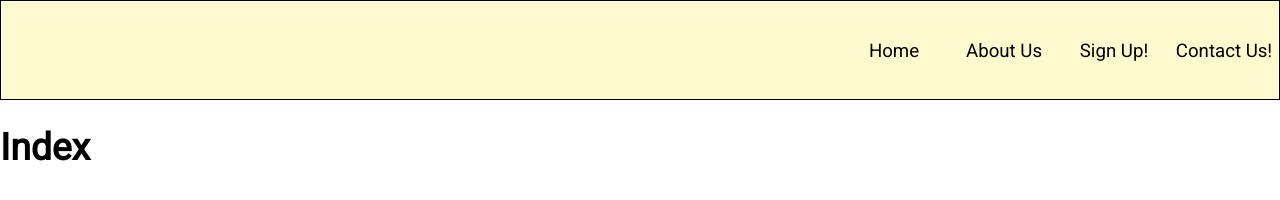
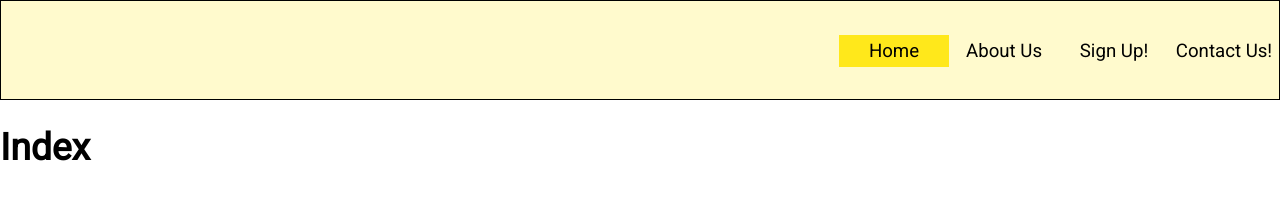
Before and after one commit to team-wunderlist/splashPageBrandon, a plain HTML site: page index.html in a window 1280 px wide. Drawn offline with Linux system fonts and the light colour scheme.

Commit message:
WIP: Added in navbar functionality to automatically highlight current page

```diff
--- a/js/components/nav/NavBar.js
+++ b/js/components/nav/NavBar.js
@@ -4,13 +4,16 @@ import NavData from '../../dbs/nav.js'
 export default class NavBar{
     constructor(element){
         this.head=element
+
+        this.currentPage=window.location.pathname
+
         this.root=this.head.querySelector('nav')
 
         this.compContainer=document.createElement('section')
         this.compContainer.classList.add('navContainer','hide')
         this.root.appendChild(this.compContainer)
 
-        this.components=NavData.paths.map(data=>new NavComponent(data))
+        this.components=NavData.paths.map(data=>new NavComponent(data,this.currentPage.slice(1)))
         this.components.forEach(comp=>this.compContainer.appendChild(comp.element))
 
         this.menuButton=document.createElement('section')
--- a/js/components/nav/NavBar.less
+++ b/js/components/nav/NavBar.less
@@ -8,7 +8,7 @@ header{
     @media @tablet{
         height: 100px;
         .stdBorder(0);
-        background-color:lemonchiffon;
+        background-color:@AC;
     }
 
     nav{
@@ -22,7 +22,7 @@ header{
         .flex(column,center);
         align-items: center;
         .menuButton{
-            background-color:lemonchiffon;
+            background-color:@AC;
             cursor: pointer;
             margin:auto;
             padding:12.5px;
@@ -33,7 +33,7 @@ header{
             }
         }
         .navContainer{
-            background-color: lemonchiffon;
+            background-color: @AC;
             transition: transform .25s;
             z-index: 100;
             &.hide{
@@ -58,7 +58,12 @@ header{
                 .flex(row,space-around);
                 align-items: center;
             }
+
+            .current{
+                background-color: darken(@AC,35%);
+            }
         }
+
         @media @tablet{
             width: 100%;
             .flex(row,flex-end,nowrap,center);
--- a/js/components/nav/NavLocation.js
+++ b/js/components/nav/NavLocation.js
@@ -1,13 +1,20 @@
 export default class NavLocation{
-    constructor(comp){
+    constructor(comp,location){
         this.comp=comp
         this.destination=comp.destination
         this.text=comp.text
 
+        this.location=location.slice(0,-5);
         this.element=document.createElement('section')
         this.anchor=document.createElement('a')
+
+        if(this.location==this.destination)
+            this.element.classList.add('current')
+
         this.anchor.textContent=this.text
-        this.anchor.setAttribute('href',`/${this.destination.join('/')}.html`)
+
+            this.anchor.setAttribute('href',`/${this.destination.join('/')}.html`)
         this.element.appendChild(this.anchor)
+
     }
 }
--- a/less/vars.less
+++ b/less/vars.less
@@ -1 +1,8 @@
 @tablet: (min-width:600px);
+
+//fontstack
+
+//color stack
+
+@AC: rgb(255,250,205);
+@textColor:black;
```
Also changed, not shown: css/index.css.
